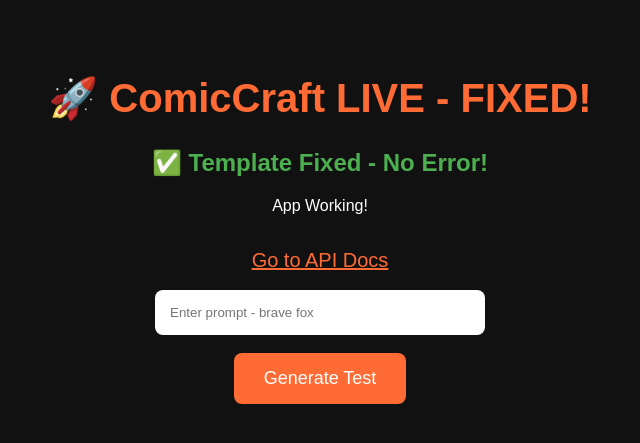
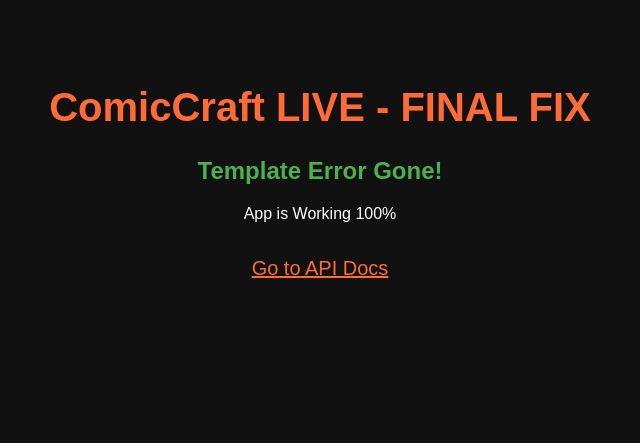
Before and after one commit to s75926347-del/comic-craft, a FastAPI app: page /ui in a window 1280 px wide. Shown: the top 443 px of the page, without its empty margins (320-960 px from the left). Run offline with FastAPI, Linux system fonts and the light colour scheme; parts of the project's set-up code (start-up, migrations or seed data) failed here and were passed over.

Commit message:
Update index.html

```diff
--- a/app/templates/index.html
+++ b/app/templates/index.html
@@ -1,15 +1,13 @@
 <!DOCTYPE html>
 <html>
-<head><title>ComicCraft LIVE</title></head>
-<body style="background:#111;color:white;font-family:Arial;padding:40px;text-align:center">
-<h1 style="color:#ff6b35;font-size:40px">🚀 ComicCraft LIVE - FIXED!</h1>
-<h2 style="color:#4caf50">✅ Template Fixed - No Error!</h2>
-<p>App Working!</p>
+<head>
+<title>ComicCraft FIXED</title>
+</head>
+<body style="background:#111;color:white;text-align:center;padding:50px;font-family:Arial">
+<h1 style="color:#ff6b35;font-size:40px;">ComicCraft LIVE - FINAL FIX</h1>
+<h2 style="color:#4caf50;">Template Error Gone!</h2>
+<p>App is Working 100%</p>
 <br>
-<a href="/docs" style="color:#ff6b35;font-size:20px">Go to API Docs</a>
-<br><br>
-<input id="p" placeholder="Enter prompt - brave fox" style="padding:15px;width:300px;border-radius:8px;border:none">
-<br><br>
-<button onclick="fetch('/test-image?prompt='+document.getElementById('p').value).then(r=>r.json()).then(d=>alert(JSON.stringify(d)))" style="padding:15px 30px;background:#ff6b35;color:white;border:none;border-radius:8px;font-size:18px;cursor:pointer">Generate Test</button>
+<a href="/docs" style="color:#ff6b35;font-size:20px;">Go to API Docs</a>
 </body>
 </html>
```
